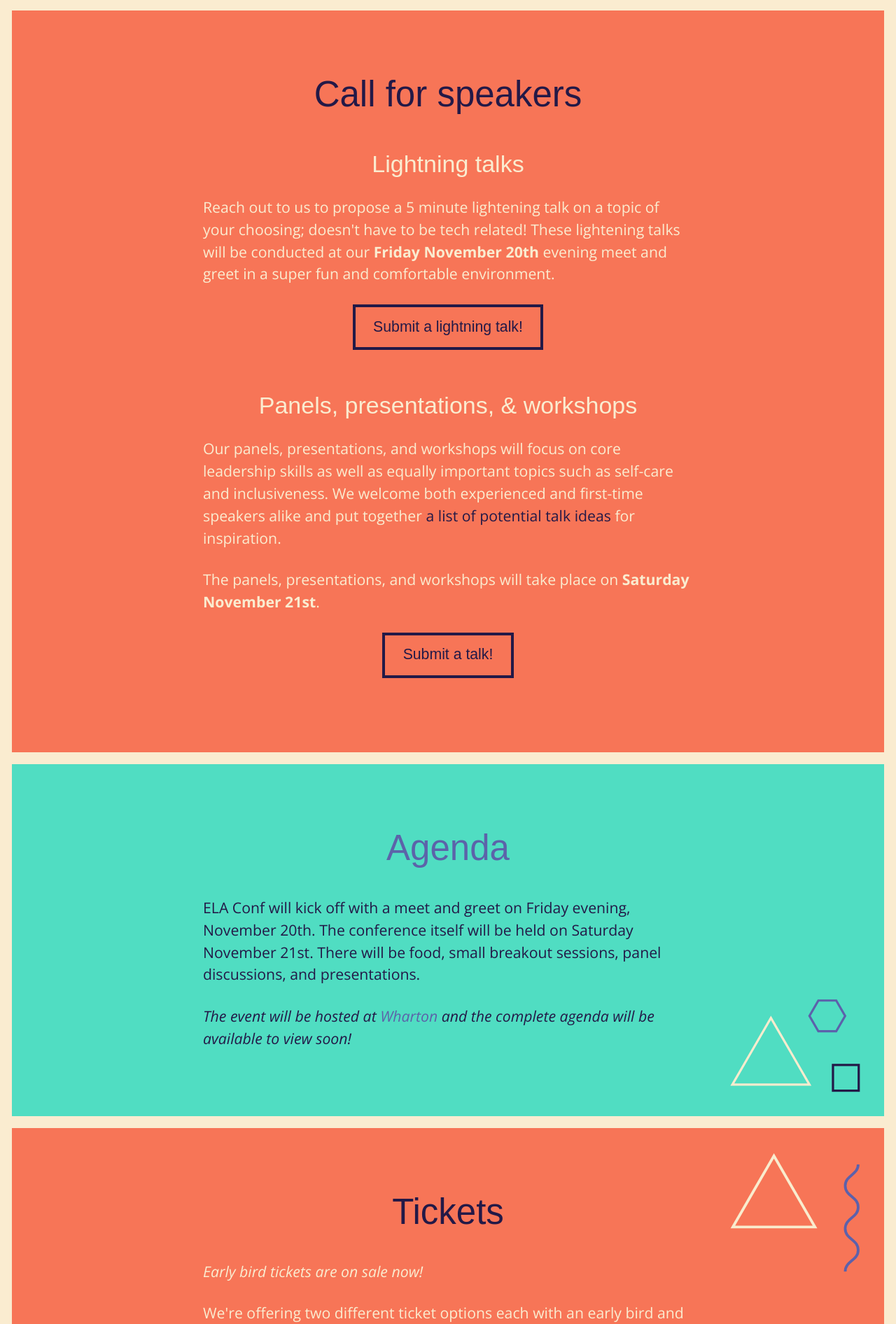
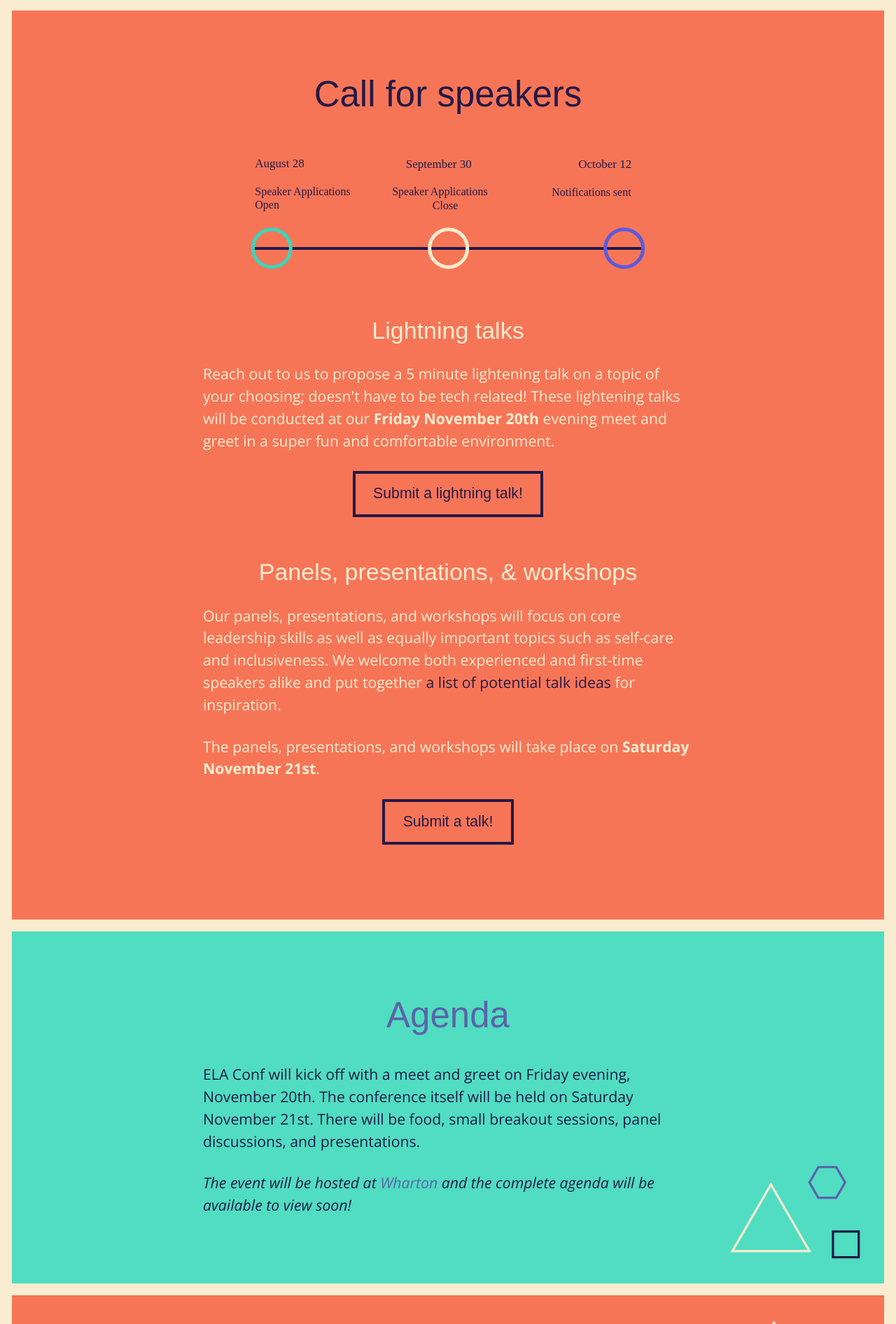
Before and after one commit to elaconf/elaconf.github.io, a Jekyll site: the page built from index.html, in a window 1280 px wide. Shown: the part 1758-3650 px from the top of the page at 70% size. Built offline with Jekyll 4.4.1, drawn with Linux system fonts in a browser that asks for light colours; some web fonts are replaced; a script that is not in the unit is left out.

Commit message:
adds timeline diagram to homepage as well

```diff
--- a/_sass/_homepage.scss
+++ b/_sass/_homepage.scss
@@ -109,3 +109,11 @@ section:nth-of-type(even) a:hover {
     background-size: 15%;
   }
 }
+
+// Speaker app section
+.timeline {
+  display: block;
+  margin: auto;
+  width: 600px;
+  max-width: 100%;
+}
--- a/index.html
+++ b/index.html
@@ -33,6 +33,7 @@ layout: default
 <!-- ///////////////////////////////////////////////////// -->
 <section class="section-cfp" id="call-for-speakder">
   <h1>Call for speakers</h1>
+  <img class="timeline" src="images/timeline.svg" alt="A timeline of speaker application important dates; open August 28, end September 30, notifications October 12"/>
   <h2>Lightning talks</h2>
   <p>Reach out to us to propose a 5 minute lightening talk on a topic of your choosing; doesn't have to be tech related! These lightening talks will be conducted at our <strong>Friday November 20th</strong> evening meet and greet in a super fun and comfortable environment.</p>
   <p class="text-center"><a href="http://goo.gl/forms/lRSWCTrXe8" class="button">Submit a lightning talk!</a></p>
```
Also changed, not shown: images/timeline.svg (added).
